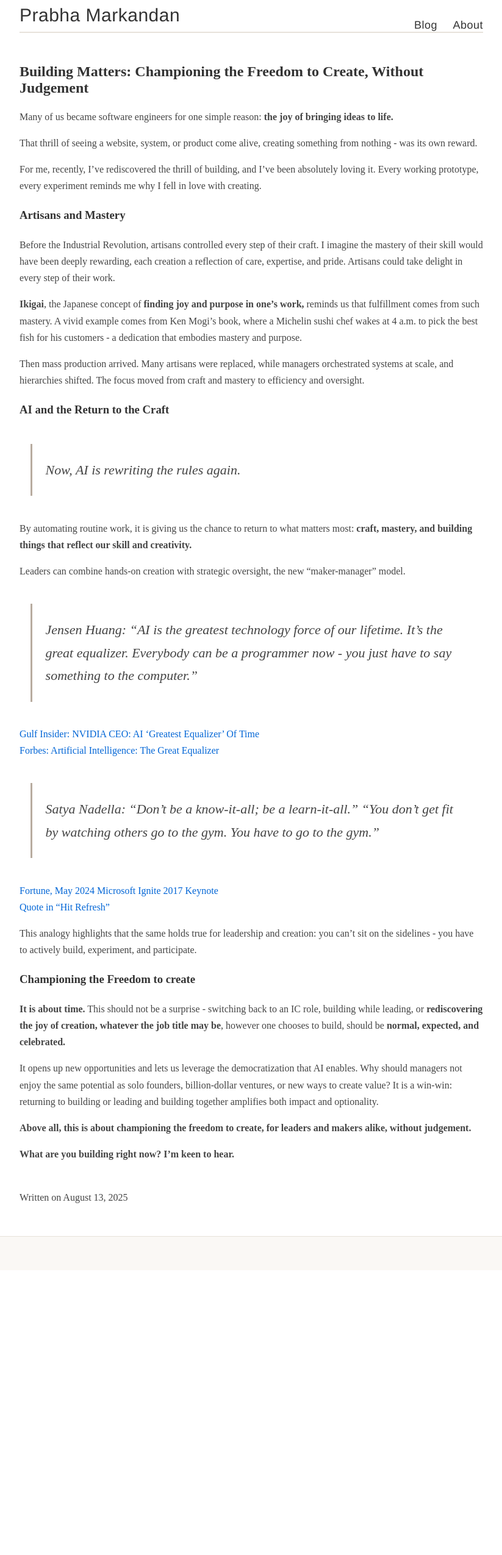
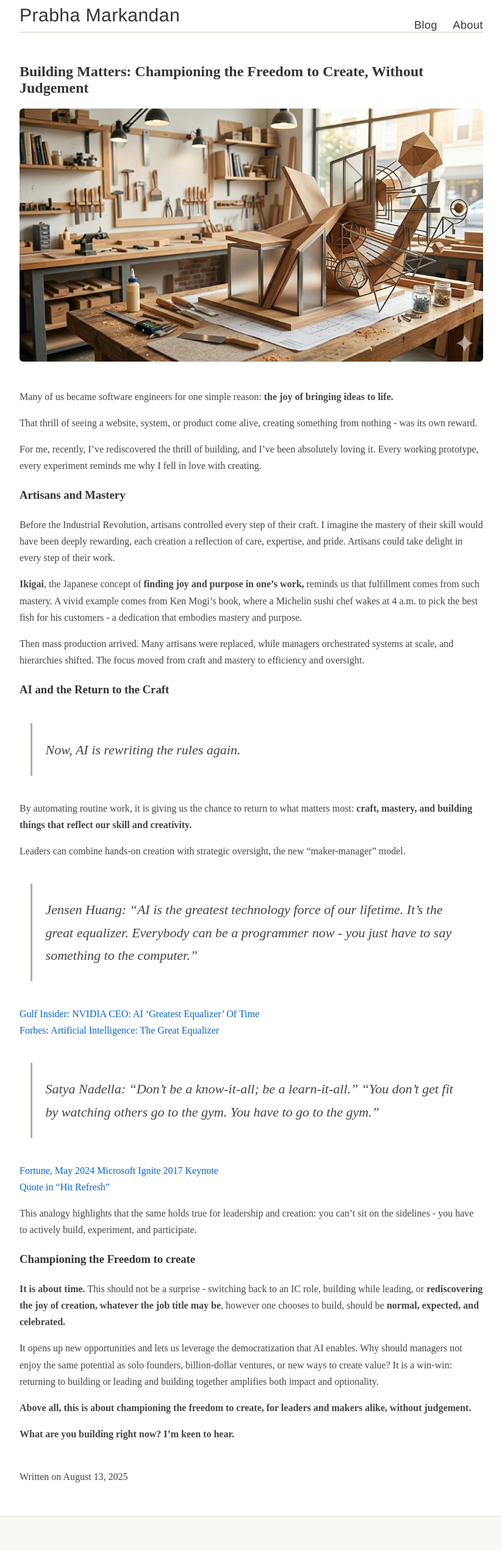
Before and after one commit to prabhamarkandan/prabhamarkandan.github.io, a Jekyll site: the page built from _posts/2025-08-13-building-matters-championing-the-freedom-to-create-without-judgement.md, in a window 1280 px wide. Shown: the whole page at 61% size, without its empty margins (228-1051 px from the left). Built offline with Jekyll 4.4.1, drawn with Linux system fonts in a browser that asks for light colours; before the commit the page ends 2091 px from its top, so only the background shows below that.

Commit message:
Add: hero image to Building Matters post and render image in post layout

```diff
--- a/_layouts/post.html
+++ b/_layouts/post.html
@@ -4,6 +4,10 @@ layout: default
 
 <article class="post">
   <h1>{{ page.title }}</h1>
+
+  {% if page.image %}
+  <img src="{{ page.image }}" alt="{{ page.title }}" style="width:100%; border-radius:6px; margin-bottom:1.5em;">
+  {% endif %}
 
   <div class="entry">
     {{ content }}
--- a/_posts/2025-08-13-building-matters-championing-the-freedom-to-create-without-judgement.md
+++ b/_posts/2025-08-13-building-matters-championing-the-freedom-to-create-without-judgement.md
@@ -3,6 +3,7 @@ layout: post
 title: "Building Matters: Championing the Freedom to Create, Without Judgement"
 date: 2025-08-13
 categories: [reflection, engineering]
+image: /images/building-matters.jpg
 ---
 
 Many of us became software engineers for one simple reason: **the joy of bringing ideas to life.**
```
